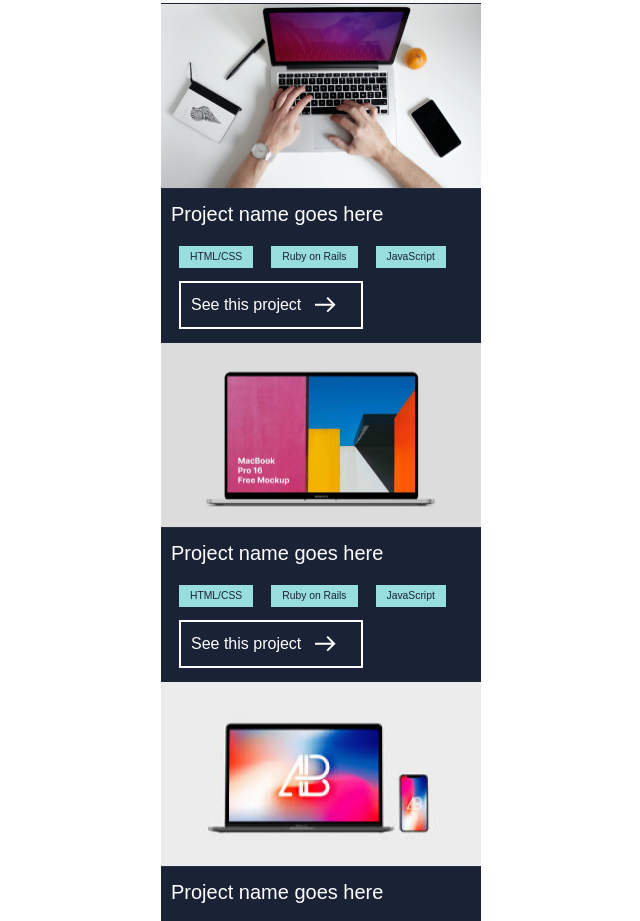
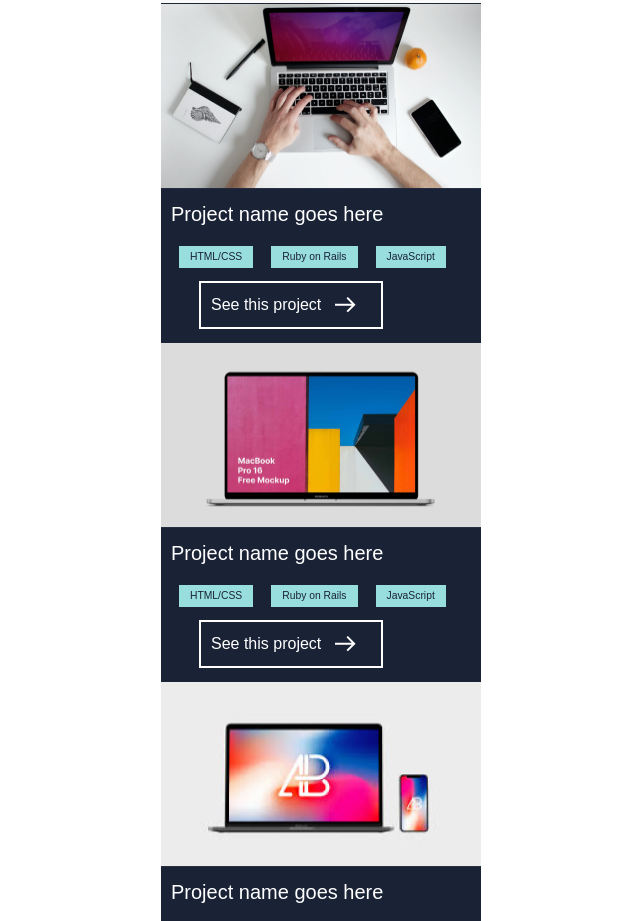
Before and after one commit to Nelofarzabi/Portfolio-project, a website: page index.html in a window 1280 px wide. Shown: the part 767-1688 px from the top of the page, without its empty margins (327-967 px from the left). Drawn offline with nearby package versions, Linux system fonts and the light colour scheme; a web font is replaced by a local one.

Commit message:
fix linters error

```diff
--- a/style.css
+++ b/style.css
@@ -140,7 +140,7 @@ body {
   font-weight: 100;
 }
 
-ul, li  {
+ul, li {
   list-style: none;
   margin: 0;
   padding: 0;
@@ -187,7 +187,7 @@ ul, li  {
   width: 170px;
   margin-top: 13px;
   margin-bottom: 13px;
-  margin-left: 20px;
+  margin-left: 25px;
   padding-top: 10px;
   padding-bottom: 10px;
   padding-left: 10px;
@@ -196,7 +196,6 @@ ul, li  {
   font-weight: 500;
   color: #fff;
   font-family: 'poppin', sans-serif;
-  margin-left: 5px;
   line-height: 24px;
 }
 
@@ -297,7 +296,6 @@ li {
   font-weight: 600;
   margin-left: 25px;
   line-height: 27px;
-  line-height: 27px;
   list-style: disc;
 }
 
```
